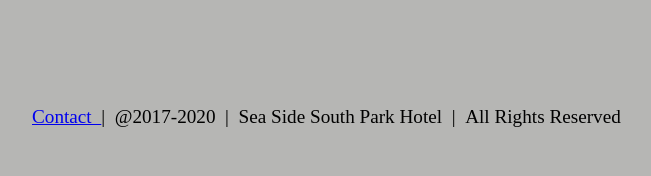
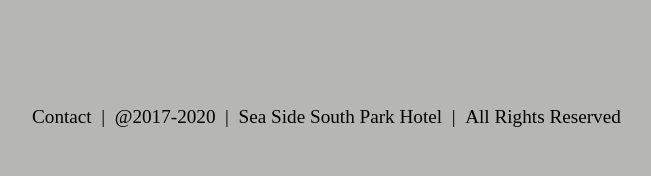
Before and after one commit to hnsemage/Final-Assignment-Web, a PHP site: page /booking.html in a window 1280 px wide. Shown: the part 1602-1778 px from the top of the page, without its empty margins (316-967 px from the left). Run offline with PHP 8.4, Linux system fonts and the light colour scheme.

Commit message:
Update booking.css

```diff
--- a/booking.css
+++ b/booking.css
@@ -5,7 +5,10 @@
 	padding-top: 100px;
 	font-size: 100%;
 }
-
+.link2{
+	text-decoration: none;
+	color: black;
+}
 
 body{
 	background:#B6B6B4;
```
